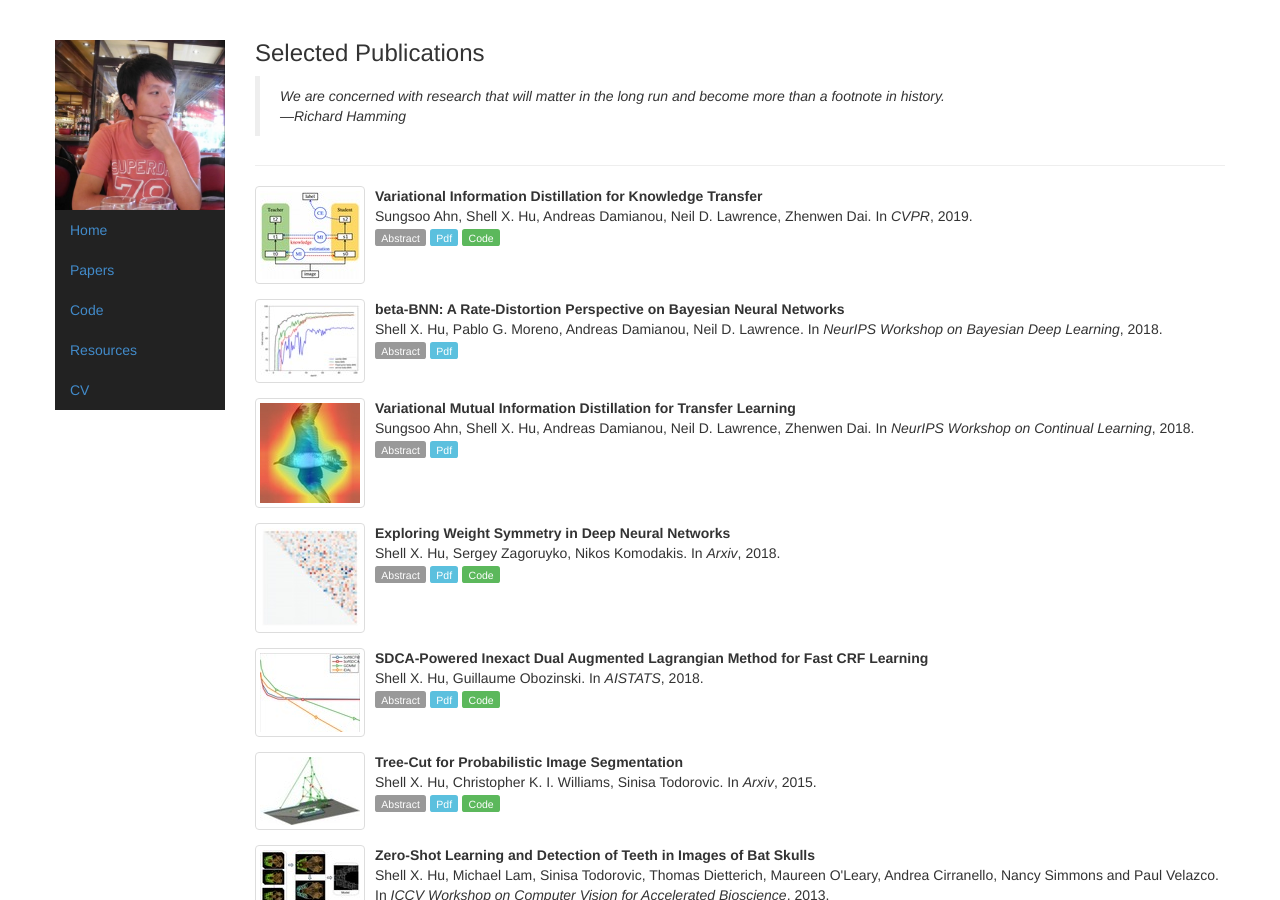
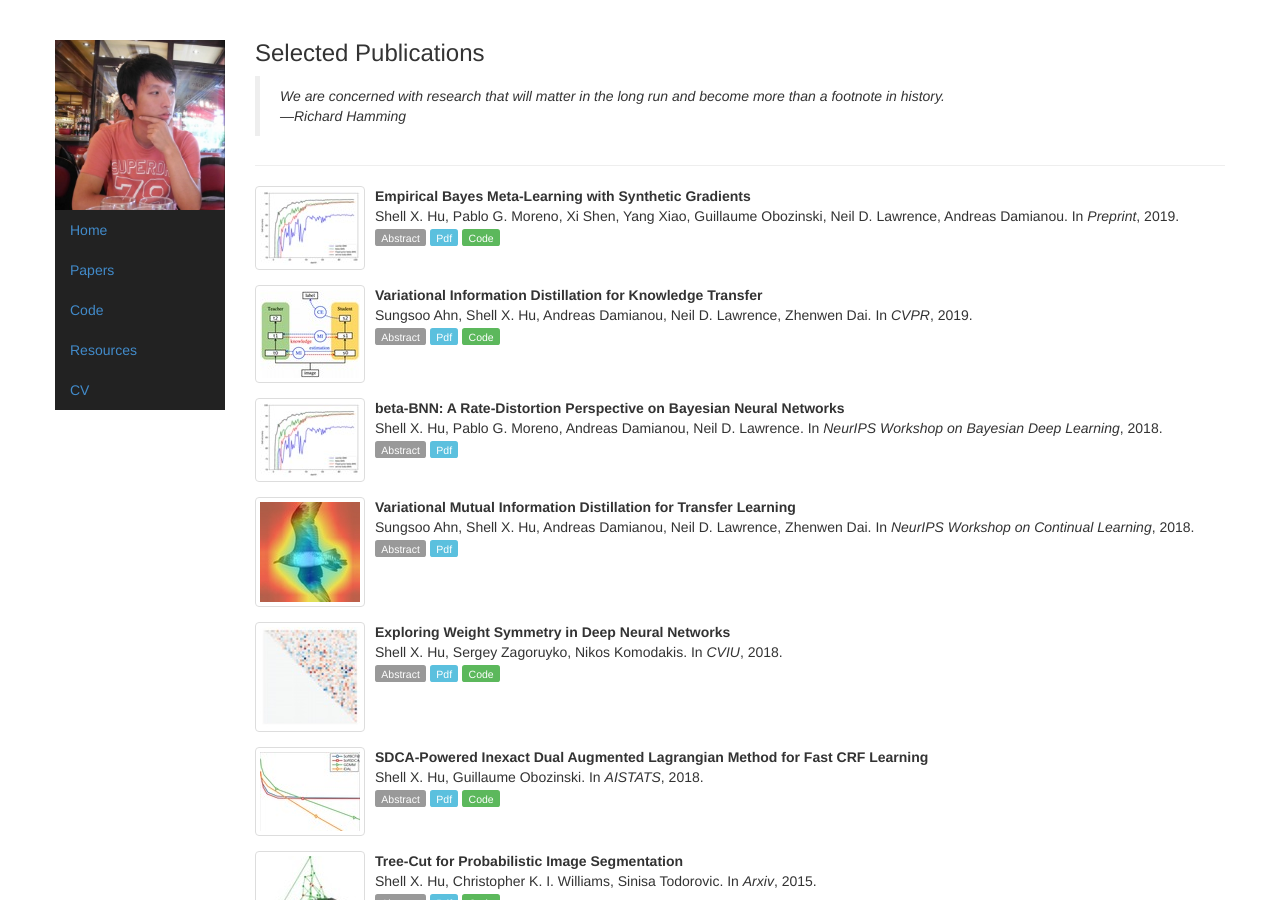
Before and after one commit to hushell/hushell.github.io, a Jekyll site: the page built from papers.html, in a window 1280 px wide and 900 px high. Built offline with Jekyll 4.4.1, drawn with Linux system fonts in a browser that asks for light colours.

Commit message:
new paper added

```diff
--- a/_config.yml
+++ b/_config.yml
@@ -8,6 +8,18 @@ exclude:
   - README.md
 timezone: US/Western
 papers:
+  - layout: paper
+    selected: y
+    paper-type: inproceedings
+    year: 2019
+    title: "Empirical Bayes Meta-Learning with Synthetic Gradients"
+    authors: Shell X. Hu, Pablo G. Moreno, Xi Shen, Yang Xiao, Guillaume Obozinski, Neil D. Lawrence, Andreas Damianou
+    doc-url: papers/nips19_ml.pdf
+    code: https://github.com/hushell/sgeb
+    img: bbnn_log
+    booktitle: Preprint
+    abstract: >
+     We revisit the hierarchical Bayes and empirical Bayes formulations for multi-task learning, which can naturally be applied to meta-learning. The evidence lower bound of the marginal log-likelihood of empirical Bayes decomposes as a sum of local KL divergences between the variational posterior and the true posterior of each task. We derive an amortized variational inference that couples all the variational posteriors into a meta-model, which consists of a synthetic gradient network and an initialization network. Our empirical results on the mini-ImageNet benchmark for episodic few-shot classification significantly outperform previous state-of-the-art methods.
   - layout: paper
     selected: y
     paper-type: inproceedings
@@ -73,7 +85,7 @@ papers:
     doc-url: https://arxiv.org/abs/1812.11027
     code: https://github.com/hushell/deep-symmetry
     img: symnet_log
-    booktitle: Arxiv
+    booktitle: CVIU
     abstract: >
         We propose to impose symmetry in neural network parameters to improve parameter usage and make use of dedicated convolution and matrix multiplication routines. Due to significant reduction in the number of parameters as a result of the symmetry constraints, one would expect a dramatic drop in accuracy. Surprisingly, we show that this is not the case, and, depending on network size, symmetry can have little or no negative effect on network accuracy, especially in deep overparameterized networks. We propose several ways to impose block symmetry in recurrent and convolutional neural networks, and show that our symmetry parameterizations satisfy universal approximation property for single hidden layer networks. We extensively evaluate these parameterizations on CIFAR, ImageNet and language modeling datasets, showing significant benefits from the use of symmetry. For instance, our ResNet-101 with channel-wise symmetry has almost 25% less parameters and only 0.2% accuracy loss on ImageNet.
   - layout: paper
```
Also changed, not shown: 1 other file.
